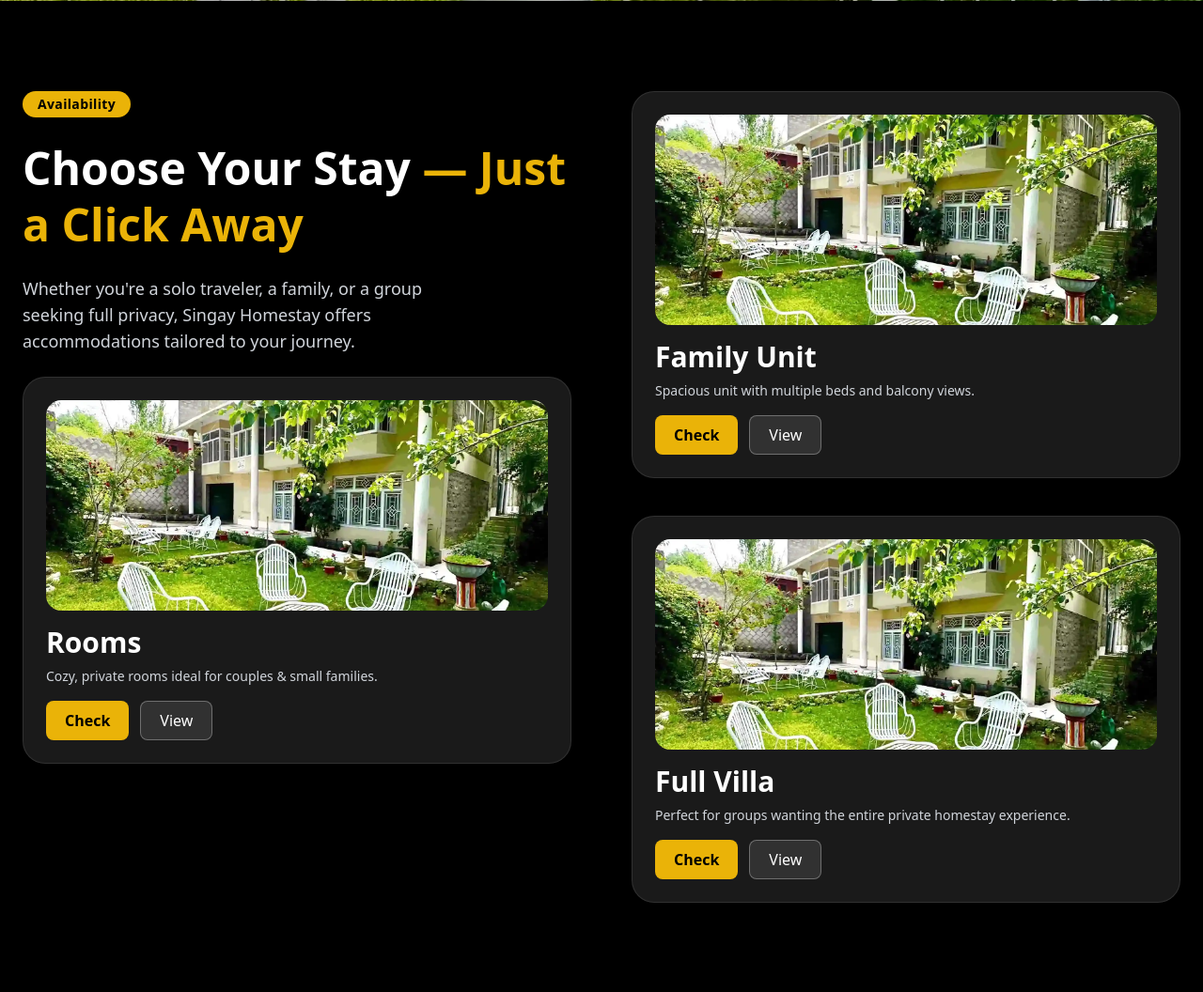
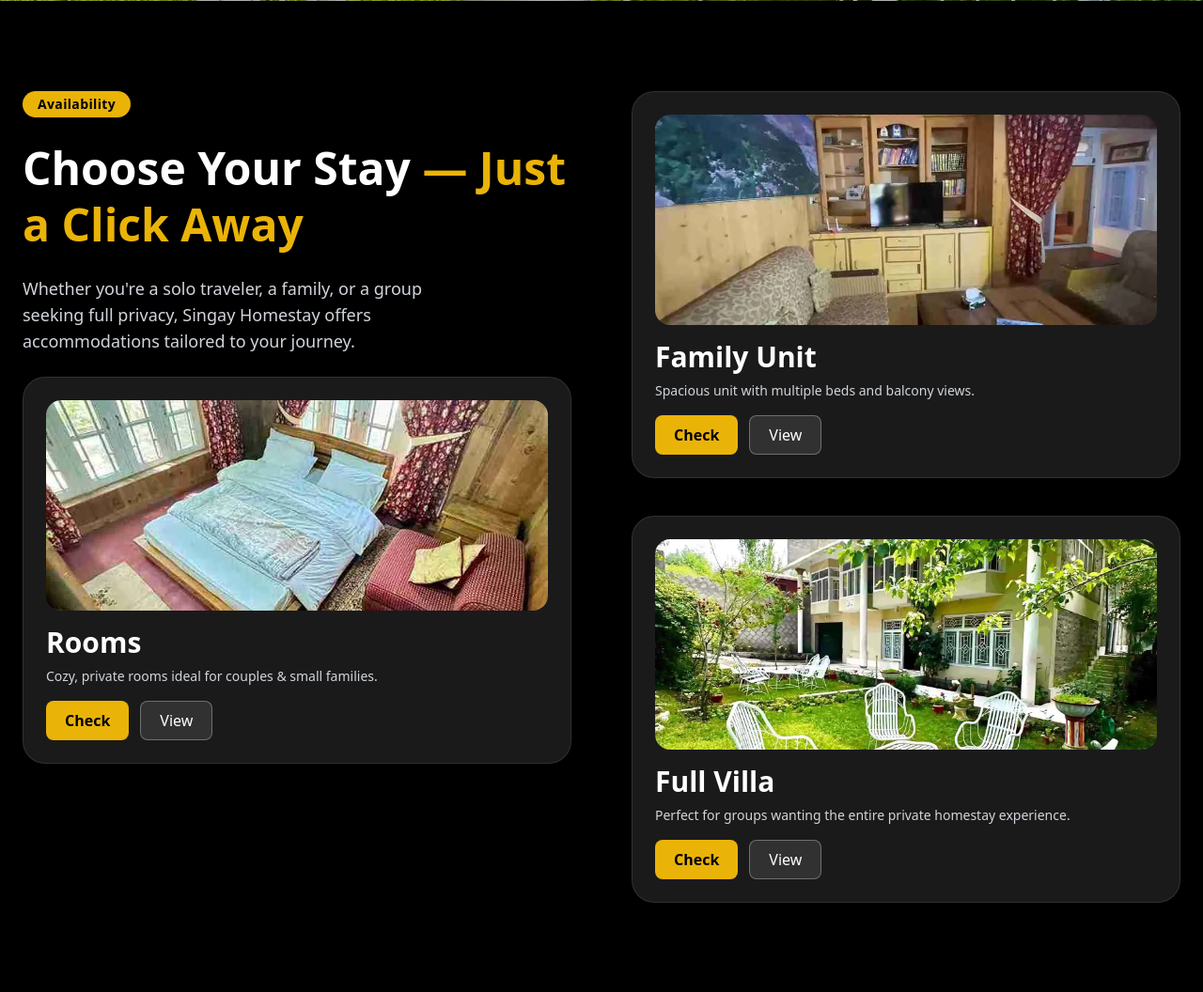
Before and after one commit to Shaheryar823/singay_homestay, a Flask app: page / in a window 1280 px wide. Shown: the part 863-1919 px from the top of the page at 94% size. Run offline with Flask 3, Linux system fonts and the light colour scheme; some libraries are stand-ins or nearby versions.

Commit message:
added images and changes in index file

```diff
--- a/templates/index.html
+++ b/templates/index.html
@@ -116,7 +116,7 @@
       <!-- Rooms Card -->
       <div class="relative bg-white/10 backdrop-blur-xl p-6 rounded-3xl border border-white/10 shadow-xl hover:shadow-2xl transition group">
         <div class="relative h-56 rounded-2xl overflow-hidden mb-4">
-          <img src="/static/images/banner-min.webp" loading="lazy" class="absolute w-full h-full object-cover">
+          <img src="/static/images/room1.webp" loading="lazy" class="absolute w-full h-full object-cover">
         </div>
         <h3 class="text-3xl font-bold mb-2">Rooms</h3>
         <p class="text-gray-300 text-sm mb-4">Cozy, private rooms ideal for couples & small families.</p>
@@ -132,7 +132,7 @@
       <!-- Family Unit -->
       <div class="relative bg-white/10 backdrop-blur-xl p-6 rounded-3xl border border-white/10 shadow-xl hover:shadow-2xl transition group">
         <div class="relative h-56 rounded-2xl overflow-hidden mb-4">
-          <img src="/static/images/banner-min.webp" loading="lazy" class="absolute w-full h-full object-cover">
+          <img src="/static/images/tvlounge.webp" loading="lazy" class="absolute w-full h-full object-cover">
         </div>
         <h3 class="text-3xl font-bold mb-2">Family Unit</h3>
         <p class="text-gray-300 text-sm mb-4">Spacious unit with multiple beds and balcony views.</p>
```
Also changed, not shown: static/images/room1.webp (added), static/images/room2.webp (added), static/images/tvlounge.webp (added).
